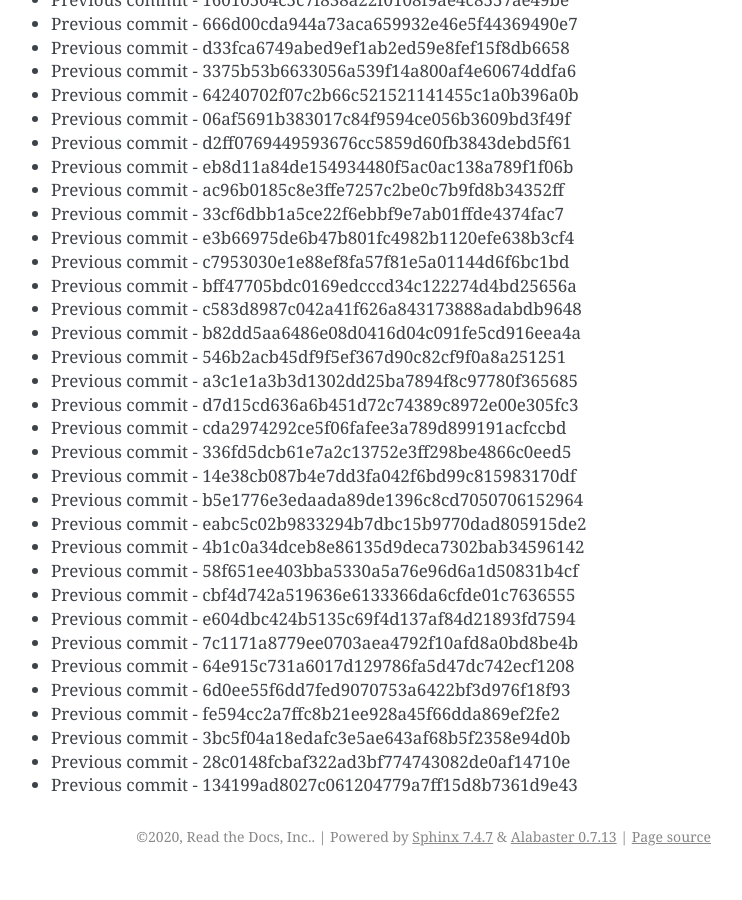
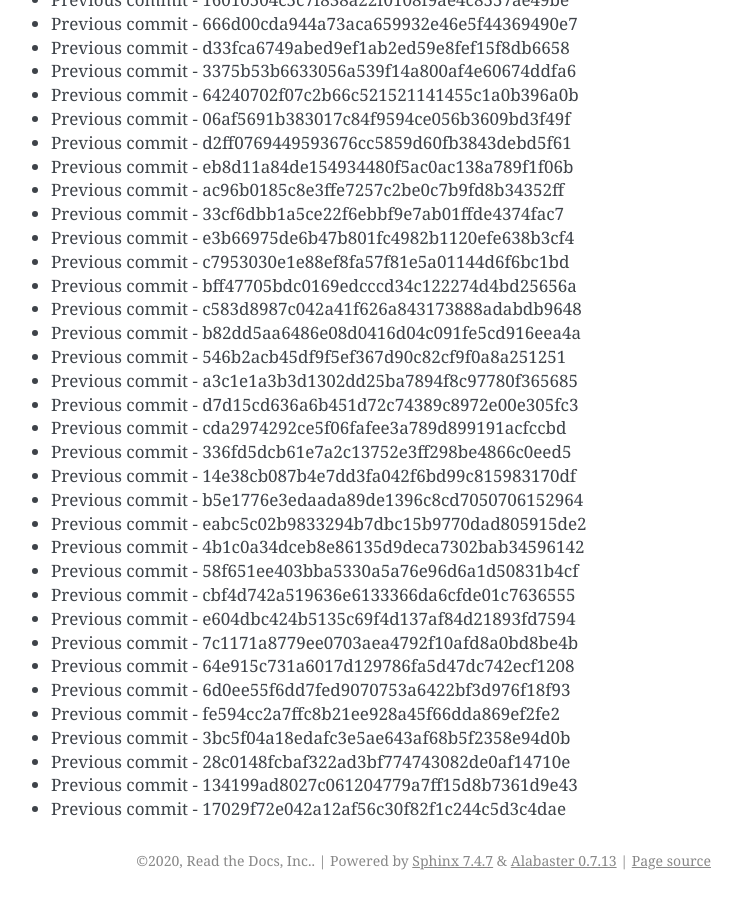
Before and after one commit to readthedocs/rtd-git-stresstest, a Sphinx documentation site: the page built from docs/updates.rst, in a window 1280 px wide and 900 px high, scrolled down 41015 px. Shown: the whole window, without its empty margins (399-1141 px from the left). Built offline with Sphinx 7.4.7, drawn with Linux system fonts in a browser that asks for light colours; before the commit the page ends 41891 px from its top, so only the background shows below that.

Commit message:
Generating commit from previous: 17029f72e042a12af56c30f82f1c244c5d3c4dae

```diff
--- a/docs/updates.rst
+++ b/docs/updates.rst
@@ -1755,3 +1755,4 @@ It can be tested for any performance characteristics.
 * Previous commit - 3bc5f04a18edafc3e5ae643af68b5f2358e94d0b
 * Previous commit - 28c0148fcbaf322ad3bf774743082de0af14710e
 * Previous commit - 134199ad8027c061204779a7ff15d8b7361d9e43
+* Previous commit - 17029f72e042a12af56c30f82f1c244c5d3c4dae
```
